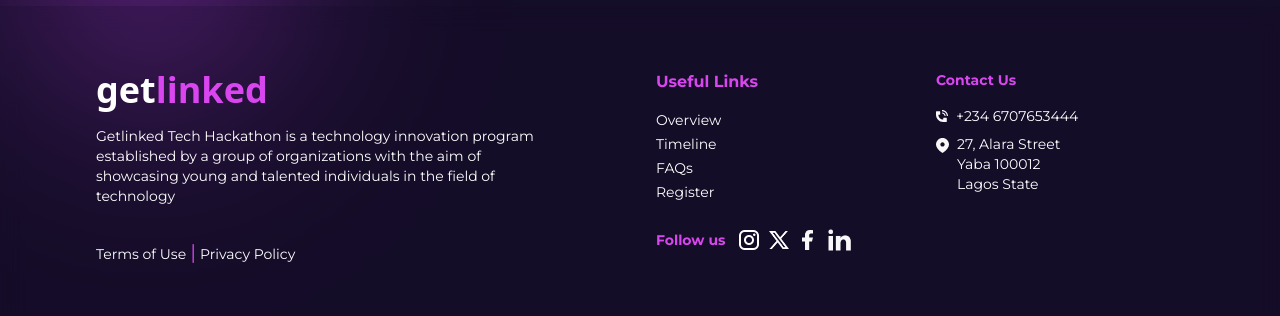
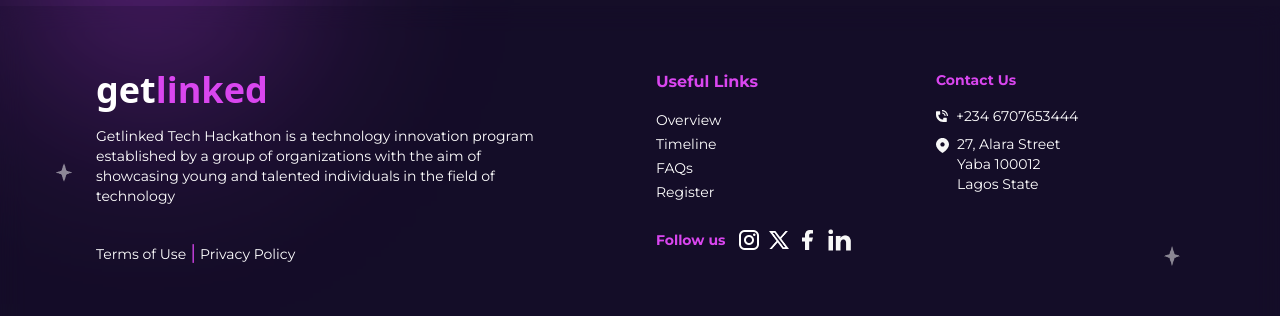
Before and after one commit to CyberGeni/getLinked, a React (Vite) app: page / in a window 1280 px wide. Shown: the part 7352-7668 px from the top of the page. Built offline with nearby package versions, Linux system fonts and the light colour scheme; a web font is replaced by a local one.

Commit message:
pushing some stars before my battery gives up

```diff
--- a/src/components/Footer.jsx
+++ b/src/components/Footer.jsx
@@ -5,12 +5,19 @@ import x from "../assets/images/x.png";
 import linkedin from "../assets/images/linkedin.png";
 import phone from "../assets/images/phone.svg";
 import mapPin from "../assets/images/map-pin.svg";
+
+import whitestar from "../assets/images/white-star.png";
+import pinkstar from "../assets/images/pink-star.png";
+import greystar from "../assets/images/grey-star.png";
+import purplestar from "../assets/images/purple-star.png";
+
 export default function Footer() {
 	return (
 		<footer className="max-w-screen-2xl mx-auto relative z-50 text-sm backdrop-blur-md bg-kinda-purple/20 px-[7.5%] py-16 grid grid-cols-1 md:grid-cols-2 lg:grid-cols-4 gap-8">
 			{/* footer info */}
 
 			<div className="col-span-2">
+				<img className="absolute w-4 left-14 top-[40%] animate-pulse" src={whitestar} alt="" />
 				<div className="space-y-4">
 					<h1 className="font-clashDisplay font-bold text-3xl lg:text-4xl">
 						get<span className="text-fuchsia-500">linked</span>
@@ -50,7 +57,7 @@ export default function Footer() {
 					</div>
 				</div>
 			</div>
-			<div className="col-span-2 md:col-span-1">
+			<div className="relative col-span-2 md:col-span-1">
 				<h4 className="text-fuchsia-500 font-bold">Contact Us</h4>
 				<div className="flex flex-col space-y-2 mt-4">
 					<div className="flex items-start space-x-2">
@@ -65,6 +72,8 @@ export default function Footer() {
 						</span>
 					</div>
 				</div>
+				<img className="absolute w-4 right-1 bottom-0 animate-pulse" src={whitestar} alt="" />
+
 			</div>
 			{/* copyright */}
 			<div className="mt-4 text-center col-span-1 md:col-span-2 lg:col-span-4">
```
